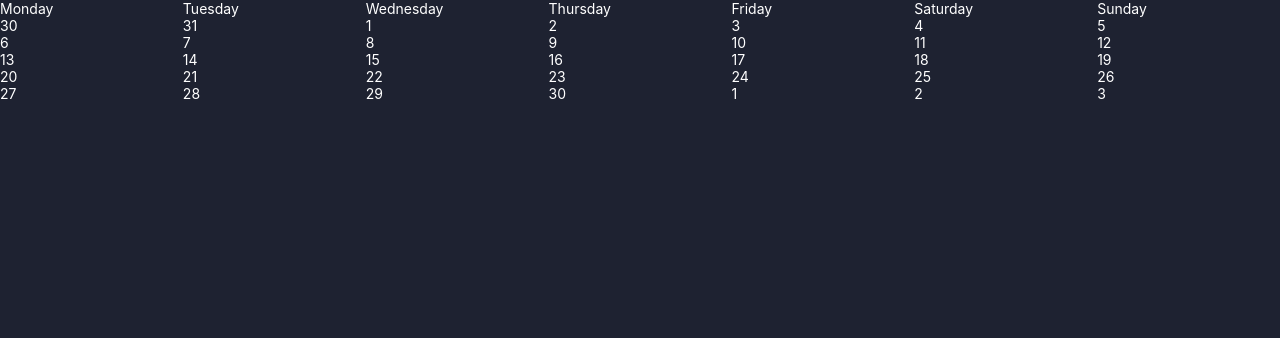
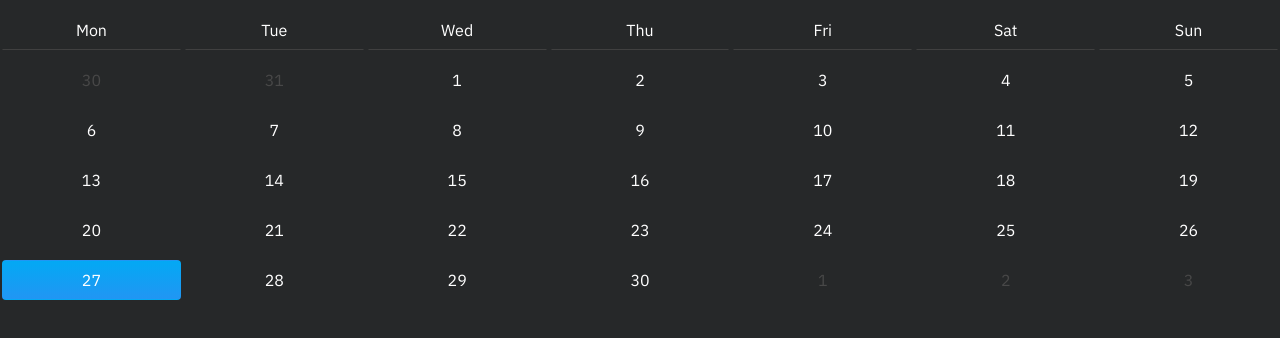
Before and after one commit to elekadam21/calendar, an Angular app in the folder calendar/: page / in a window 1280 px wide. Shown: the top 338 px of the page. Built offline with nearby package versions, Linux system fonts and the light colour scheme.

Commit message:
added css

```diff
--- a/calendar/src/app/app.component.scss
+++ b/calendar/src/app/app.component.scss
@@ -1,38 +1,10 @@
 :host {
-  font-family: -apple-system, BlinkMacSystemFont, "Segoe UI", Roboto, Helvetica, Arial, sans-serif, "Apple Color Emoji",
-    "Segoe UI Emoji", "Segoe UI Symbol";
-  font-size: 14px;
-  color: white;
+  font-family: "IBM Plex Sans", sans-serif;
+  background: var(--bg-color);
+  color: var(--font-color);
+  height: 100vh;
+  display: block;
   box-sizing: border-box;
   -webkit-font-smoothing: antialiased;
   -moz-osx-font-smoothing: grayscale;
 }
-
-/* Responsive Styles */
-@media screen and (max-width: 767px) {
-  .card-container > *:not(.circle-link),
-  .terminal {
-    width: 100%;
-  }
-
-  .card:not(.highlight-card) {
-    height: 16px;
-    margin: 8px 0;
-  }
-
-  .card.highlight-card span {
-    margin-left: 72px;
-  }
-
-  svg#rocket-smoke {
-    right: 120px;
-    transform: rotate(-5deg);
-  }
-}
-
-@media screen and (max-width: 575px) {
-  svg#rocket-smoke {
-    display: none;
-    visibility: hidden;
-  }
-}
--- a/calendar/src/app/calendar/components/calendar/calendar.component.html
+++ b/calendar/src/app/calendar/components/calendar/calendar.component.html
@@ -1,11 +1,13 @@
 <div class="calendar-table">
   <div class="table-header">
     <div class="table-cell" *ngFor="let day of weekdays">
-      {{ day }}
+      {{ day.slice(0,3) }}
     </div>
   </div>
   <div class="table-row" *ngFor="let row of [1,2,3,4,5]; let i = index">
-    <div class="table-cell" *ngFor="let c of [1,2,3,4,5,6,7]; let j = index">
+    <div class="table-cell" *ngFor="let c of [1,2,3,4,5,6,7]; let j = index"
+      [class.non-current]="!calendar[(i*7)+j].currentMonth" [class.selected]="calendar[(i*7)+j].date === selectedDate"
+      (click)="selectDate(calendar[(i*7)+j].date)">
       {{ calendar[(i*7)+j].dateShort }}
     </div>
   </div>
--- a/calendar/src/app/calendar/components/calendar/calendar.component.scss
+++ b/calendar/src/app/calendar/components/calendar/calendar.component.scss
@@ -9,13 +9,40 @@
 
   .table-header {
     display: flex;
+
+    .table-cell {
+      border: 1px solid transparent;
+      border-bottom: 1px solid var(--weekdays-border-bottom-color);
+    }
   }
 
   .table-row {
     display: flex;
+
+    .table-cell:hover {
+      border: 1px solid var(--calendar-date-hover-color);
+      border-radius: 4px;
+    }
+
+    .selected {
+      background: var(--calendar-today-color);
+      border-radius: 4px;
+    }
   }
 
   .table-cell {
     flex: 1;
+    display: flex;
+    justify-content: center;
+    align-items: center;
+    padding: 4px;
+    min-height: 30px;
+    line-height: 30px;
+    border: 1px solid transparent;
+    margin: 10px 2px 0px;
+
+    &.non-current {
+      color: var(--calendar-prevnext-date-color);
+    }
   }
 }
--- a/calendar/src/app/calendar/components/calendar/calendar.component.ts
+++ b/calendar/src/app/calendar/components/calendar/calendar.component.ts
@@ -10,13 +10,22 @@ export class CalendarComponent {
 
   weekdays: string[] = ['Monday', 'Tuesday', 'Wednesday', 'Thursday', 'Friday', 'Saturday', 'Sunday'];
   calendar: CalendarDay[] = [];
+  selectedDate: string = "";
 
   constructor(
 
   ) { }
 
   ngOnInit() {
+    const date = new Date();
+    const today = `${date.getFullYear()}-${(date.getMonth() + 1)}-${(date.getDate() < 10 ? '0' : '')}${date.getDate()}`;
+    this.selectDate(today);
     this.populateCalendar();
+  }
+
+  public selectDate(date: string) {
+    console.log(date);
+    this.selectedDate = date;
   }
 
   private populateCalendar() {
--- a/calendar/src/styles.scss
+++ b/calendar/src/styles.scss
@@ -1,5 +1,20 @@
-body {
-  background-color: rgb(30, 34, 49);
-  height: 100vh;
+@import url("https://fonts.googleapis.com/css2?family=IBM+Plex+Sans:wght@100;200;300;400;500;600;700&display=swap");
+
+:root {
+  --bg-color: #262829;
+  --font-color: #fff;
+  --weekdays-border-bottom-color: #404040;
+  --calendar-date-hover-color: #505050;
+  --calendar-current-date-color: #1b1f21;
+  --calendar-today-color: linear-gradient(to bottom, #03a9f4, #2196f3);
+  --calendar-today-innerborder-color: transparent;
+  --calendar-nextprev-bg-color: transparent;
+  --next-prev-arrow-color: #fff;
+  --calendar-border-radius: 16px;
+  --calendar-prevnext-date-color: #484848;
+}
+
+* {
+  padding: 0;
   margin: 0;
 }
```
